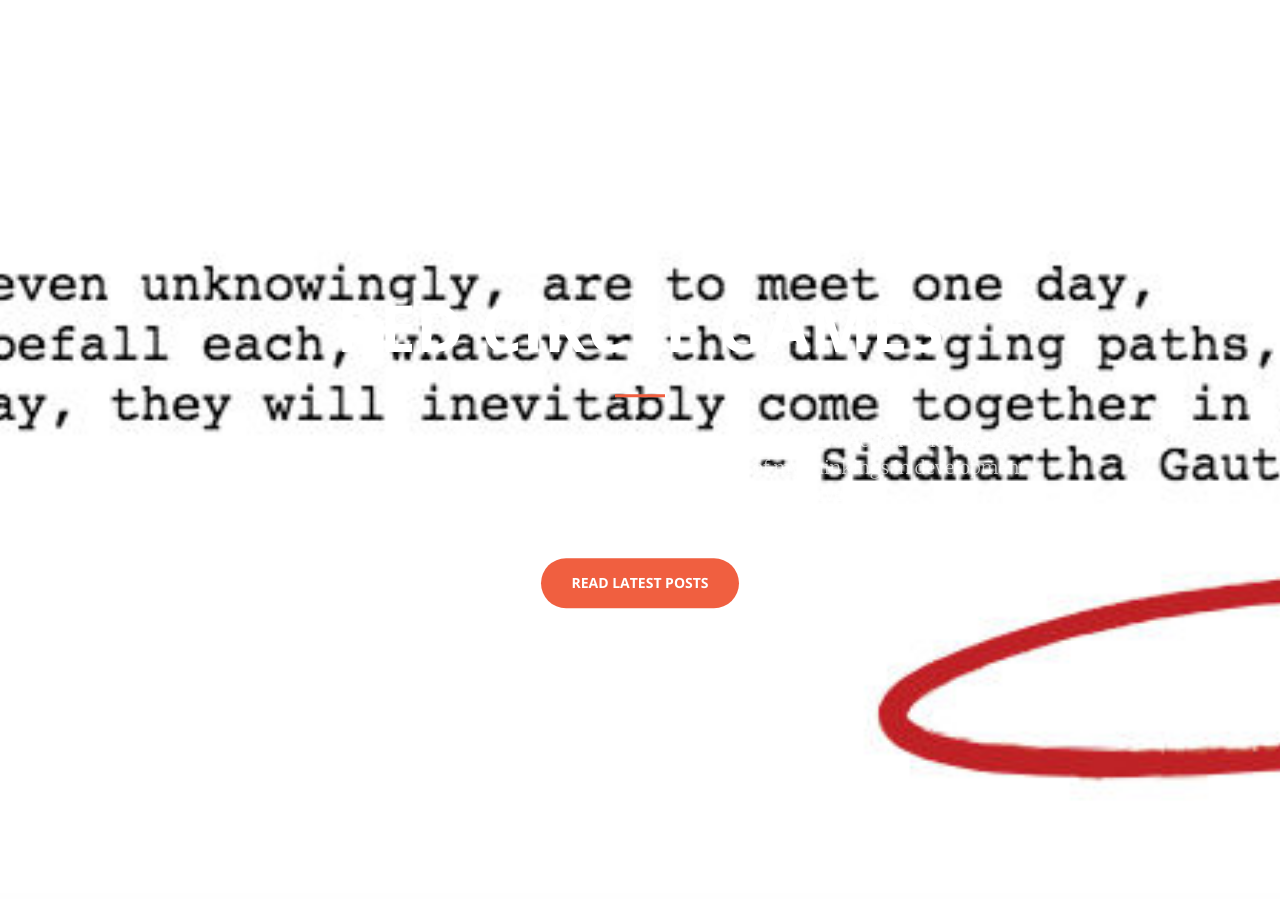
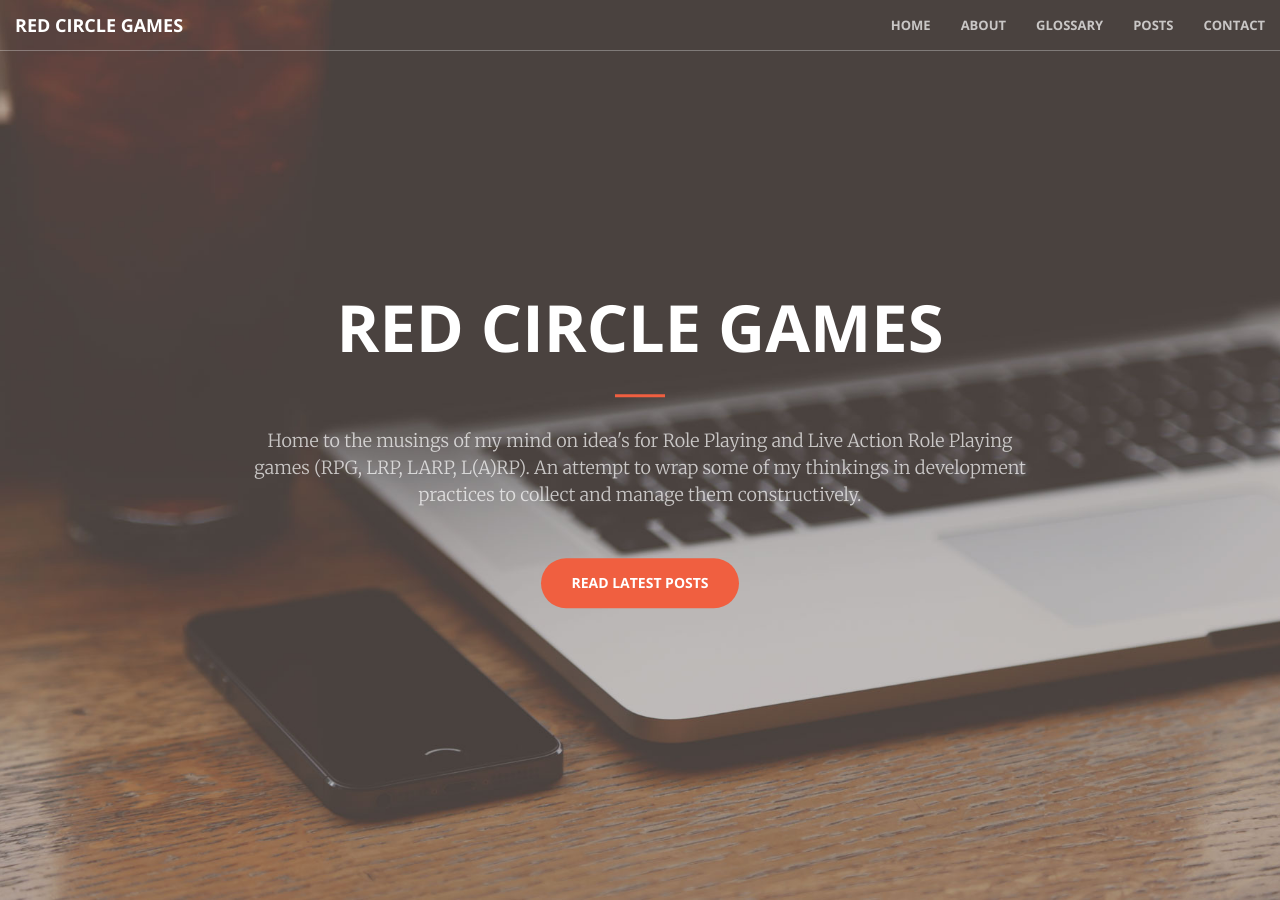
Before and after one commit to abuxton/rcg, a Jekyll site: the page built from index.md, in a window 1280 px wide and 900 px high. Built offline with Jekyll 4.4.1, drawn with Linux system fonts in a browser that asks for light colours.

Commit message:
Update header background image path in _base.scss

```diff
--- a/_sass/_base.scss
+++ b/_sass/_base.scss
@@ -148,14 +148,14 @@
 }
 
 // Homepage Header
-
+// background-image: url('../assets/images/rcg-header.jpg');
 header {
     position: relative;
     width: 100%;
     min-height: auto;
     @include background-cover;
     background-position: center;
-    background-image: url('../assets/images/rcg-header.jpg');
+    background-image: url('../img/header.jpg');
     text-align: center;
     color: white;
     .header-content {
```
